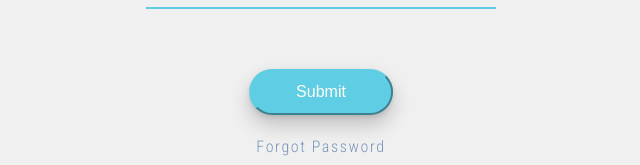
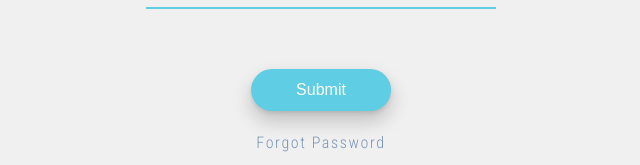
Before and after one commit to raravi/chat-app-client, a React (Create React App) app: page / in a window 1280 px wide. Shown: the part 434-599 px from the top of the page, without its empty margins (319-959 px from the left). Built offline with nearby package versions, Linux system fonts and the light colour scheme; a web font is replaced by a local one.

Commit message:
Fix for border issue of login/submit/forgotpassword buttons on Firefox/Safari.

```diff
--- a/src/App.css
+++ b/src/App.css
@@ -341,8 +341,8 @@ body {
   padding: 12px 45px;
   margin-top: 60px;
   margin-bottom: 20px;
+  border: none;
   border-radius: 25px;
-  border-color: var(--color-blue-dark);
   background-color: var(--color-blue-dark);
   color: var(--color-login);
   cursor: pointer;
```
